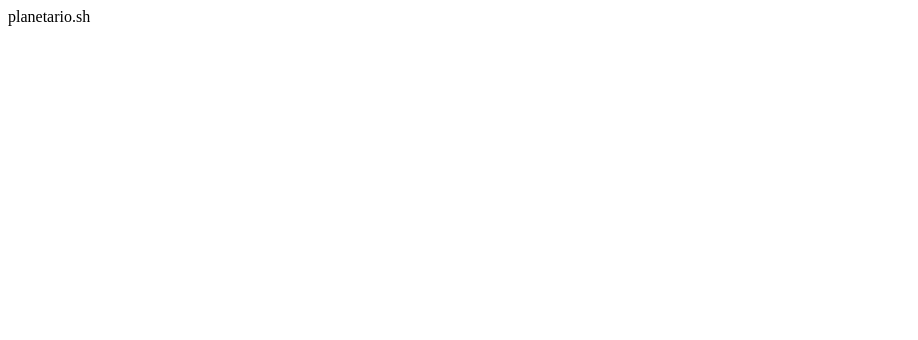
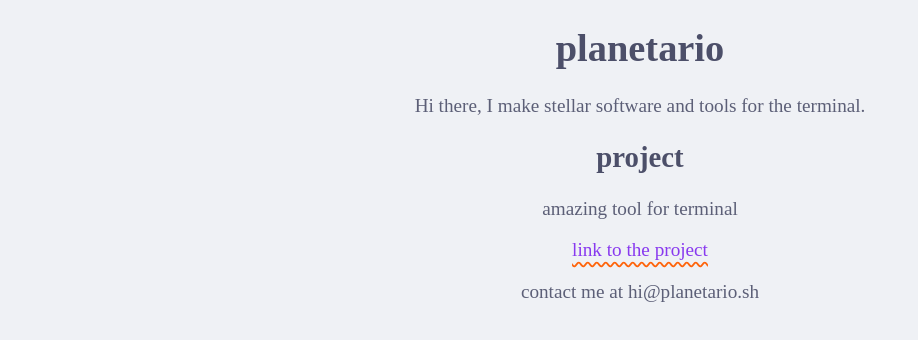
Before and after one commit to planetariosh/planetariosh.github.io, a plain HTML site: page index.html in a window 1280 px wide. Shown: the whole page, without its empty margins (0-918 px from the left). Drawn offline with Linux system fonts and the light colour scheme.

Commit message:
Add page skeleton and catppuccin theme

```diff
--- a/index.html
+++ b/index.html
@@ -1 +1,31 @@
-planetario.sh
+<!doctype html>
+<html lang="en">
+  <head>
+    <meta charset="utf-8">
+    <meta name="viewport" content="width=device-width,initial-scale=1">
+    <meta name="color-scheme" content="dark light">
+    <title>planetario</title>
+    <meta name="description" content="Hi there, I make stellar software and tools for the terminal.">
+    <link rel="stylesheet" href="/style.css">
+    <link rel="icon" type="image/svg+xml" href="/logo.svg">
+    <link rel="apple-touch-icon" href="/apple-touch-icon.png">
+  </head>
+  <body>
+    <div class="wrapper">
+      <header>
+        <h1>planetario</h1>
+        <p>Hi there, I make stellar software and tools for the terminal.</p>
+      </header>
+      <main>
+        <article class="project">
+          <h2>project</h2>
+          <p>amazing tool for terminal</p>
+          <a href="">link to the project</a>
+        </article>
+      </main>
+      <footer>
+        <p>contact me at hi@planetario.sh</p>
+      </footer>
+    </div>
+  </body>
+</html>
--- /dev/null
+++ b/style.css
@@ -0,0 +1,51 @@
+:root {
+  --bg: #1e1e2e;            /* mocha base */
+  --text: #cdd6f4;          /* mocha text */
+  --subtext: #bac2de;       /* mocha subtext1 */
+  --dim: #9399b2;           /* mocha overlay2 */
+  --dome: #b4befe;          /* mocha lavender */
+  --constellation: #fab387; /* mocha peach */
+  --link: #cba6f7;          /* mocha mauve */
+}
+
+@media (prefers-color-scheme: light) {
+  :root {
+    --bg: #eff1f5;            /* latte base */
+    --text: #4c4f69;          /* latte text */
+    --subtext: #5c5f77;       /* latte subtext1 */
+    --dim: #5c5f77;           /* latte subtext1 (overlay colors fail contrast) */
+    --dome: #7287fd;          /* latte lavender */
+    --constellation: #fe640b; /* latte peach */
+    --link: #8839ef;          /* latte mauve */
+  }
+}
+
+a {
+  color: var(--link);
+  text-decoration-color: var(--constellation);
+  text-decoration-style: wavy;
+  text-underline-offset: 5px;
+}
+
+body {
+  background: var(--bg);
+  color: var(--text);
+  margin: 0;
+}
+
+header p, article p {
+  color: var(--subtext);
+}
+
+footer p {
+  color: var(--dim);
+}
+
+.wrapper {
+  box-sizing: border-box;
+  font-size: 1.2rem;
+  margin-inline: auto;
+  max-width: 32rem;
+  padding: 0 1.25rem;
+  text-align: center;
+}
```
Also changed, not shown: 1 other file.
